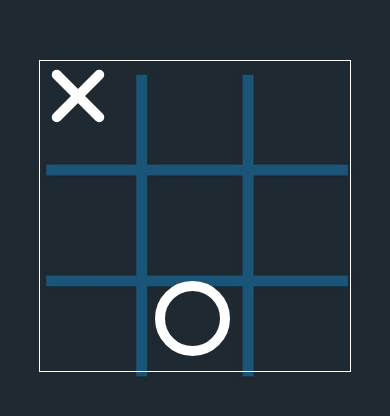
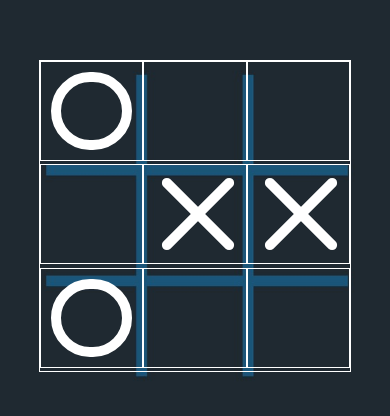
Before and after one commit to abhijeetpalanki/Tic-Tac-Toe, a React Native app: screen / in a window 390 px wide. Shown: the part 216-632 px from the top of the page. Built offline with nearby package versions, Linux system fonts and the light colour scheme.

Commit message:
defined data structure for 2D array map

```diff
--- a/App.js
+++ b/App.js
@@ -1,17 +1,36 @@
 import { StatusBar } from "expo-status-bar";
+import { useState } from "react";
 import { StyleSheet, Text, View, ImageBackground } from "react-native";
 import bg from "./assets/bg.png";
 
 export default function App() {
+  const [map, setMap] = useState([
+    ["o", "", ""], // 1st row
+    ["", "x", "x"], // 2nd row
+    ["o", "", ""], // 3rd row
+  ]);
+
   return (
     <View style={styles.container}>
       <ImageBackground source={bg} style={styles.bg} resizeMode="contain">
         <View style={styles.map}>
-          <View style={styles.circle} />
-          <View style={styles.cross}>
-            <View style={styles.crossLine} />
-            <View style={[styles.crossLine, styles.crossLineReversed]} />
-          </View>
+          {map.map((row) => (
+            <View style={styles.row}>
+              {row.map((cell) => (
+                <View style={styles.cell}>
+                  {cell === "o" && <View style={styles.circle} />}
+                  {cell === "x" && (
+                    <View style={styles.cross}>
+                      <View style={styles.crossLine} />
+                      <View
+                        style={[styles.crossLine, styles.crossLineReversed]}
+                      />
+                    </View>
+                  )}
+                </View>
+              ))}
+            </View>
+          ))}
         </View>
       </ImageBackground>
       <StatusBar style="auto" />
@@ -41,14 +60,19 @@
     width: "80%",
     aspectRatio: 1,
   },
+  row: {
+    flex: 1,
+    flexDirection: "row",
+  },
+  cell: {
+    width: 100,
+    height: 100,
+    flex: 1,
+    borderWidth: 1,
+    borderColor: "white",
+  },
   circle: {
-    position: "absolute",
-
-    left: 1 * 105,
-    top: 2 * 105,
-
-    width: 75,
-    height: 75,
+    flex: 1,
     borderRadius: 50,
     alignItems: "center",
     justifyContent: "center",
@@ -58,15 +82,13 @@
     borderColor: "white",
   },
   cross: {
-    position: "absolute",
-    width: 75,
-    height: 75,
+    flex: 1,
   },
   crossLine: {
     position: "absolute",
-    left: 32.5,
+    left: "48%",
     width: 10,
-    height: 70,
+    height: "100%",
     backgroundColor: "white",
     borderRadius: 5,
     transform: [
```
